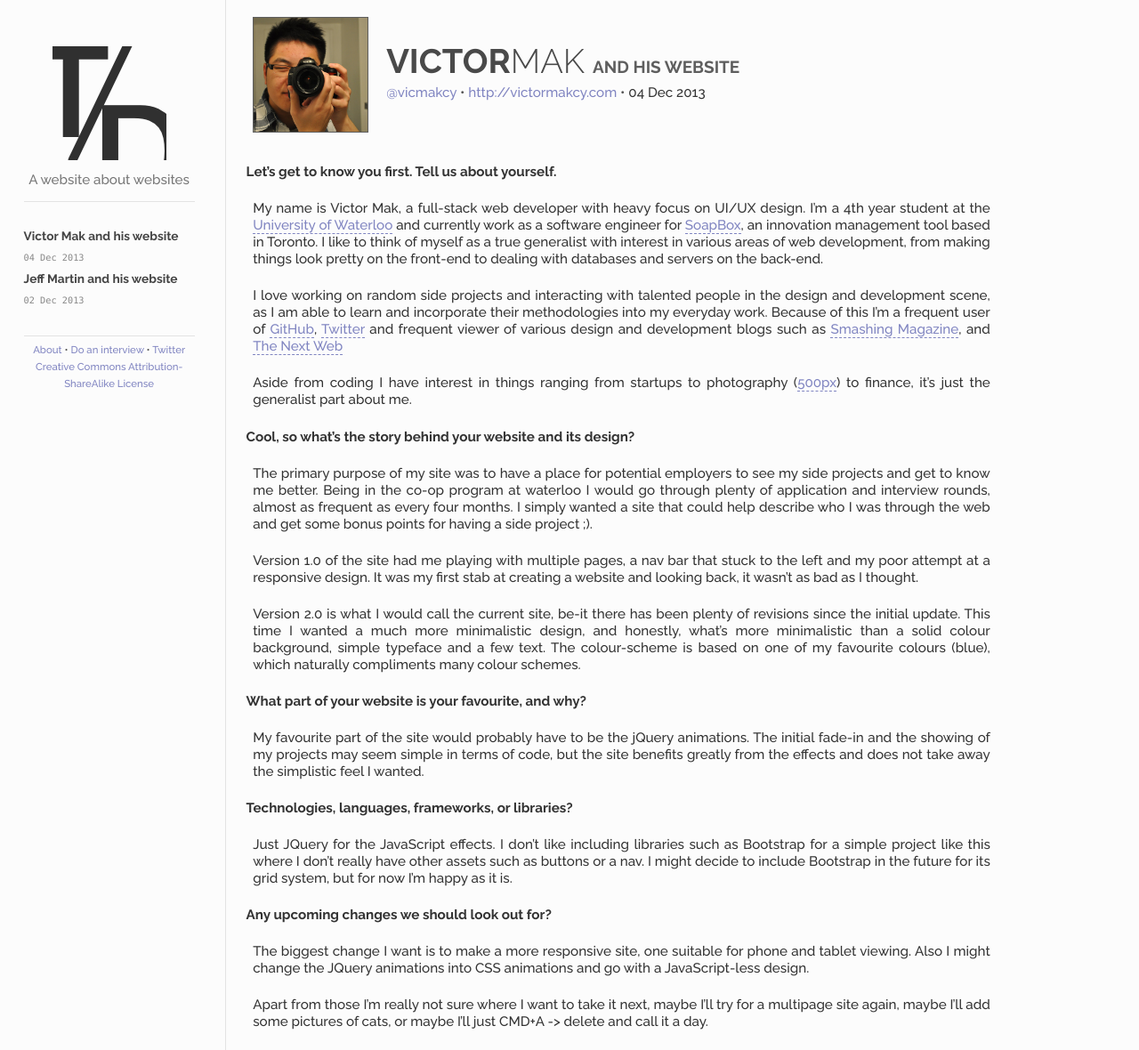
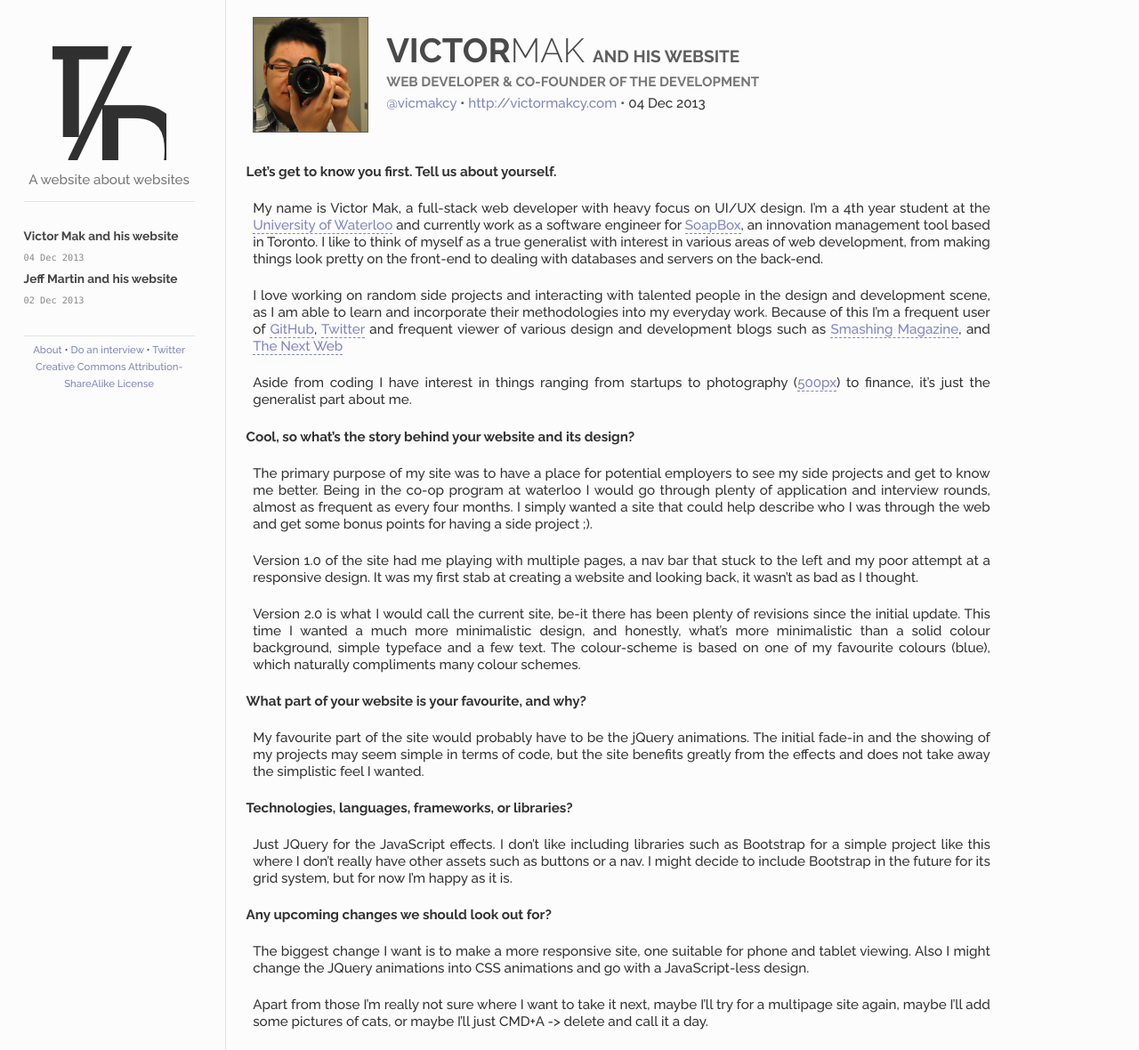
Before and after one commit to the-development/thedevelopment, a Jekyll site: the page built from index.html, in a window 1280 px wide. Shown: the whole page at 89% size. Built offline with Jekyll 4.4.1, drawn with Linux system fonts in a browser that asks for light colours; Markdown is read by kramdown in place of the engine named in the settings.

Commit message:
Add position to posts

```diff
--- a/_layouts/post.html
+++ b/_layouts/post.html
@@ -12,6 +12,7 @@ layout: default
     <div id="info-container">
       <h1 id="post-title"><span class="bold">{{ page.firstname }}</span><span class="thin">{{ page.lastname }}</span> <span id="post-title-suffix">{{ page.titlesuffix }}</span></h1>
       <div id="info-links">
+        <span id="position">{{ page.position }}</span>
         <a href="http://twitter.com/{{ page.twitter }}" id="twitter-url" class="post-info">@{{ page.twitter }}</a> <span class="separator">&bull;</span>
         <a href="{{ page.website }}" id="website-url" class="post-info">{{ page.website }}</a> <span class="separator">&bull;</span>
         <span id="date" class="post-info">{{ page.date | date_to_string }}</a>
--- a/_posts/2013-12-02-jeff-martin.md
+++ b/_posts/2013-12-02-jeff-martin.md
@@ -3,6 +3,7 @@ layout: post
 firstname: Jeff
 lastname: Martin
 titlesuffix:  and his website
+position: Web developer & Co-founder of The Development
 img: jeffmartin
 twitter: jeffxmn
 website: http://jeffreymartin.ca
--- a/_posts/2013-12-04-victor-mak.md
+++ b/_posts/2013-12-04-victor-mak.md
@@ -3,6 +3,7 @@ layout: post
 firstname: Victor
 lastname: Mak
 titlesuffix:  and his website
+position: Web developer & Co-founder of The Development
 img: victormak
 twitter: vicmakcy
 website: http://victormakcy.com
--- a/css/main.css
+++ b/css/main.css
@@ -167,6 +167,14 @@ a:hover {
   font-size: 0.5em;
 }
 
+#position {
+  color: #777;
+  font-weight: 600;
+  text-transform: uppercase;
+  display: block;
+  padding-bottom: 0.35em;
+}
+
 .bold {
   font-weight: 700;
 }
--- a/index.html
+++ b/index.html
@@ -16,6 +16,7 @@ title: The Development
     <div id="info-container">
       <h1 id="post-title"><span class="bold">{{ post.firstname }}</span><span class="thin">{{ post.lastname }}</span> <span id="post-title-suffix">{{ post.titlesuffix }}</span></h1>
       <div id="info-links">
+        <span id="position">{{ post.position }}</span>
         <a href="http://twitter.com/{{ post.twitter }}" id="twitter-url">@{{ post.twitter }}</a> <span class="separator">&bull;</span>
         <a href="{{ post.website }}" id="website-url">{{ post.website }}</a> <span class="separator">&bull;</span>
         <span id="date">{{ post.date | date_to_string }}</a>
```
